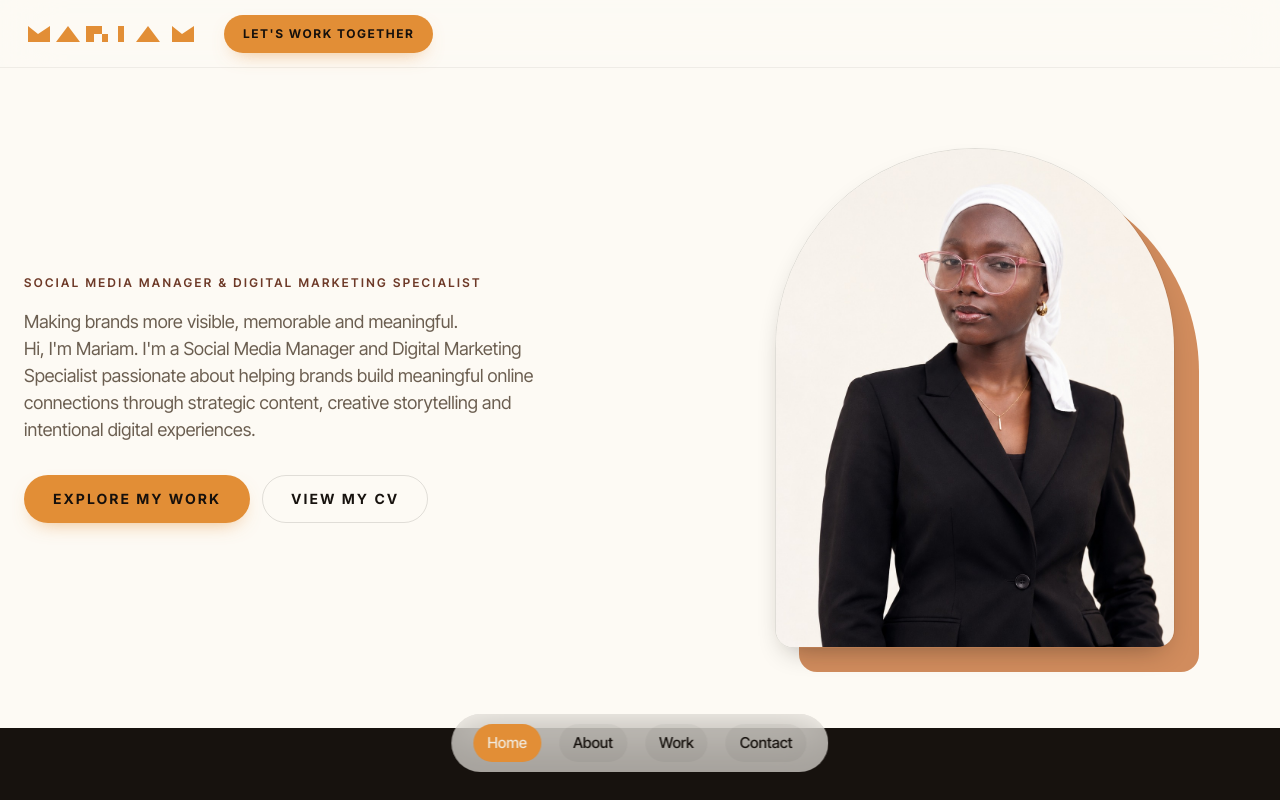
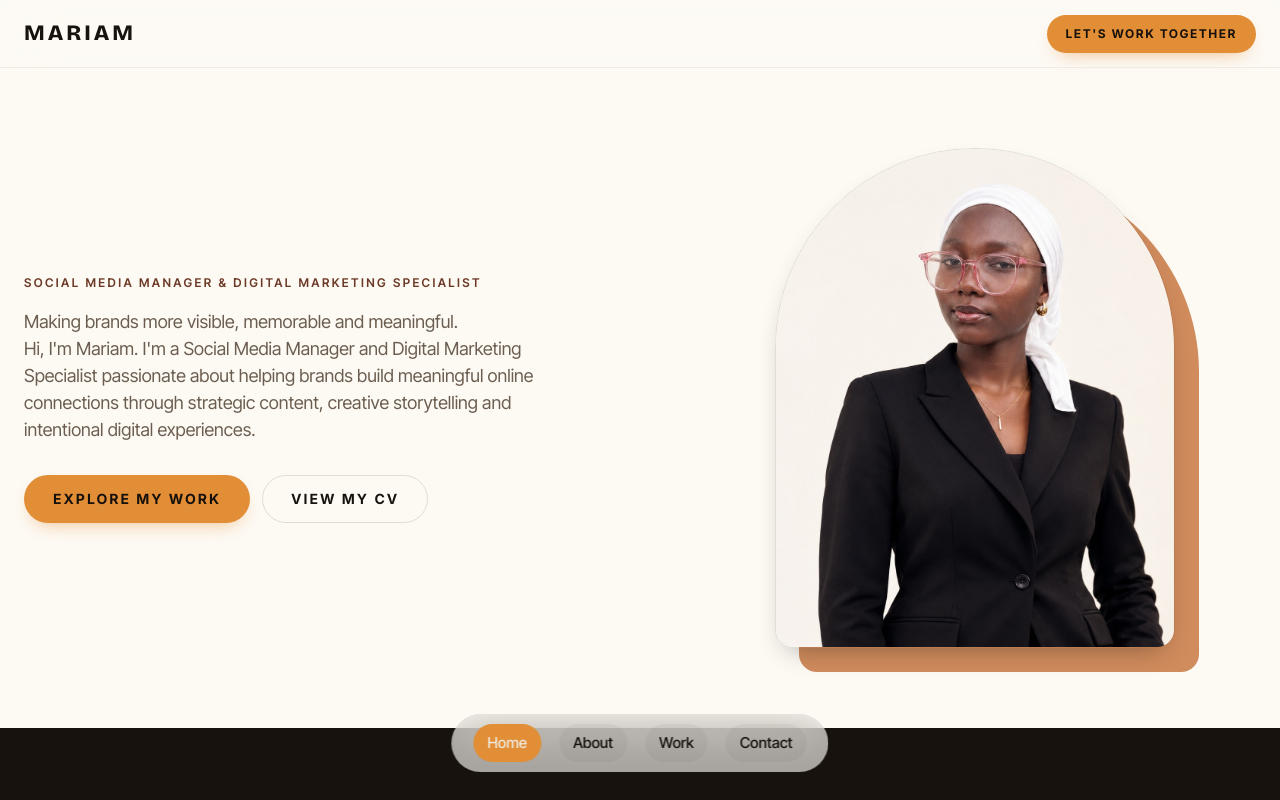
Before and after one commit to Rockybco/Rhea, a plain HTML site: page index.html in a window 1280 px wide. Shown: the top 800 px of the page. Drawn offline with nearby package versions, Linux system fonts and the light colour scheme.

Commit message:
Revert logo to original MARIAM wordmark; logo left edge, button right

```diff
--- a/css/style.css
+++ b/css/style.css
@@ -62,10 +62,9 @@ p{margin:0 0 16px;max-width:62ch}
   background:rgba(253,250,244,.75); backdrop-filter:blur(28px);
   border-bottom:1px solid rgba(23,18,14,.06);
 }
-.bar{height:100%;display:flex;align-items:center;gap:24px}
+.bar{height:100%;display:flex;align-items:center;justify-content:space-between;gap:24px}
 main{padding-top:68px}
-.logo{color:var(--orange)}
-.logo-svg{display:block;fill:currentColor}
+.logo{font-family:var(--font-display);font-weight:800;font-size:22px;letter-spacing:3px;color:var(--espresso);text-decoration:none}
 
 /* Links pill: Home, About, Work, Contact — centre bottom, spaced, glassmorphic */
 .site-nav{
--- a/js/main.js
+++ b/js/main.js
@@ -42,7 +42,7 @@
   header.className = 'site-header';
   header.innerHTML = `
     <div class="container bar">
-      <a class="logo" href="index.html" aria-label="MARIAM, home"><svg class="logo-svg" viewBox="0 0 176 16" width="176" height="16" role="img" aria-label="MARIAM"><path d="M 4,16 L 4,0 L 14,8 L 26,0 L 26,16 Z"/><path d="M 44,0 L 32,16 L 56,16 Z"/><rect x="62" y="0" width="8" height="16"/><rect x="70" y="0" width="8" height="8"/><rect x="78" y="8" width="6" height="8"/><rect x="94" y="0" width="6" height="16"/><path d="M 124,0 L 112,16 L 136,16 Z"/><path d="M 148,16 L 148,0 L 158,8 L 170,0 L 170,16 Z"/></svg></a>
+      <a class="logo" href="index.html" aria-label="MARIAM, home">MARIAM</a>
       <a class="btn btn-primary btn-sm" href="contact.html">Let's work together</a>
     </div>`;
   document.body.insertBefore(header, $('main'));
```
